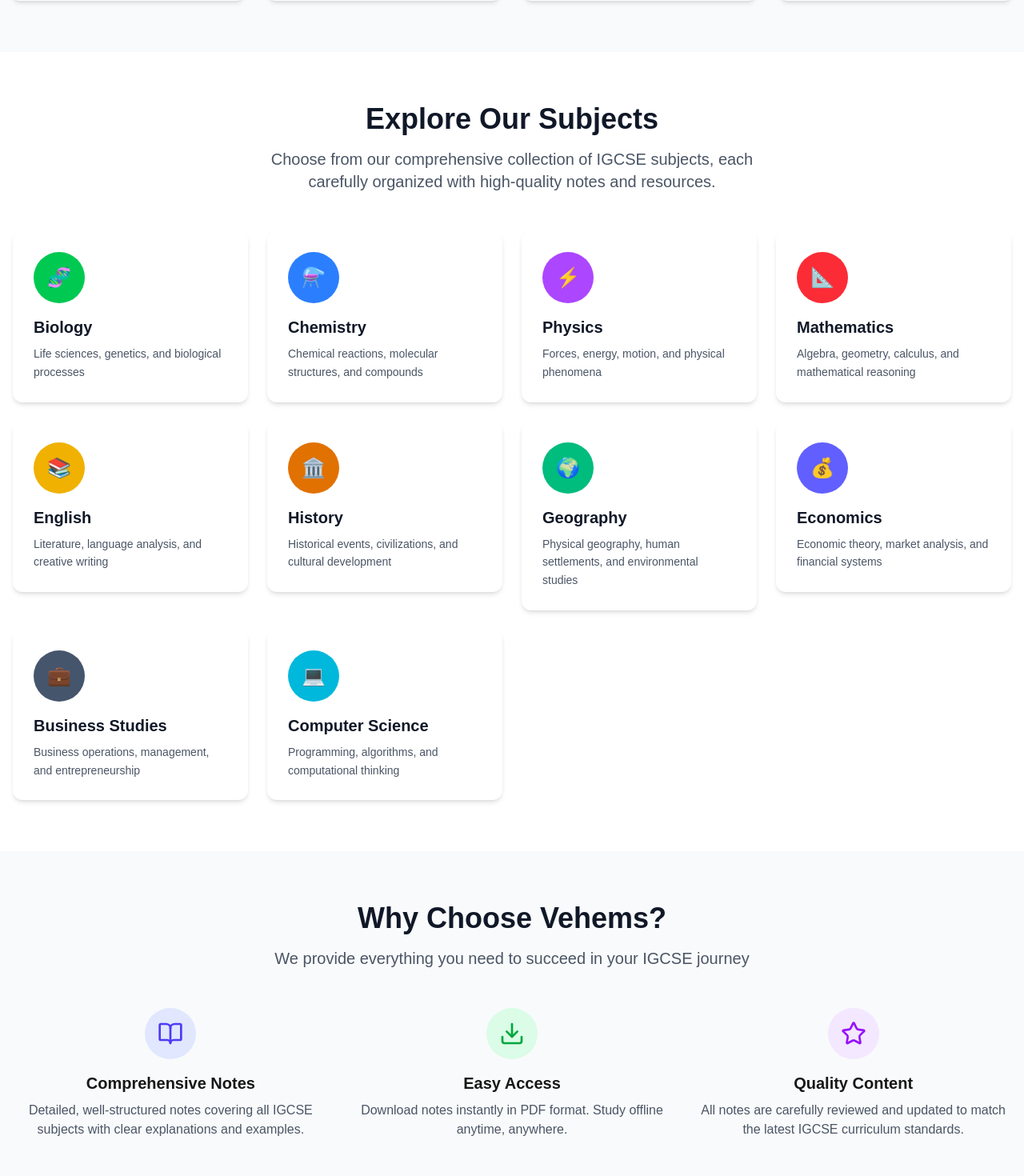
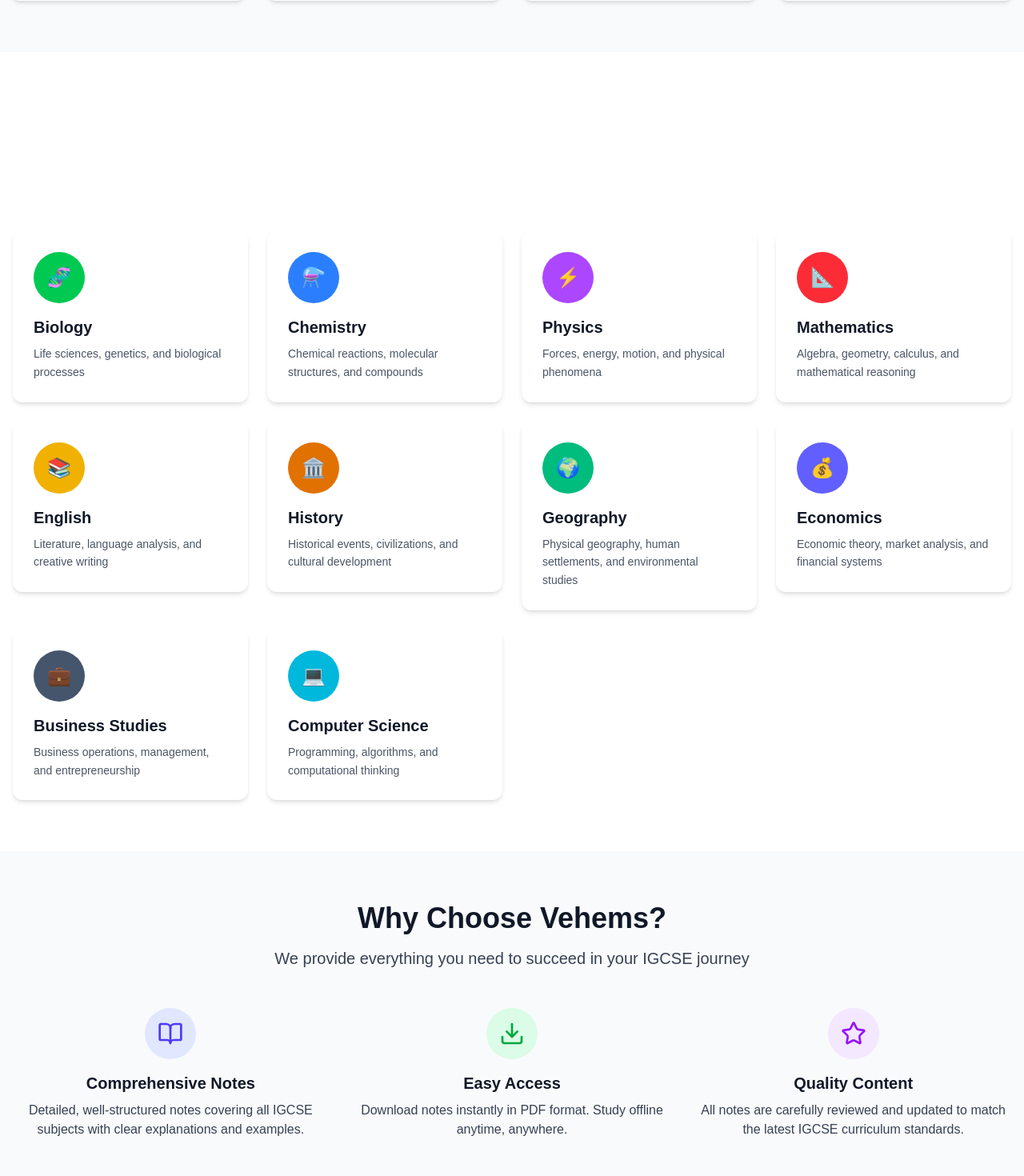
Before and after one commit to hemanialaparthi/vehems, a Next.js app: page / in a window 1280 px wide. Shown: the part 700-2170 px from the top of the page at 80% size. Built offline with nearby package versions, Linux system fonts and the light colour scheme; no server answers.

Commit message:
fix(src/app): color of text.

```diff
--- a/src/app/page.tsx
+++ b/src/app/page.tsx
@@ -102,10 +102,10 @@
             transition={{ duration: 0.8 }}
             className="text-center mb-12"
           >
-            <h2 className="text-4xl font-bold text-gray-900 mb-4">
+            <h2 className="text-4xl font-bold text-white mb-4">
               Explore Our Subjects
             </h2>
-            <p className="text-xl text-gray-600 max-w-2xl mx-auto">
+            <p className="text-xl text-white max-w-2xl mx-auto">
               Choose from our comprehensive collection of IGCSE subjects,
               each carefully organized with high-quality notes and resources.
             </p>
@@ -152,7 +152,7 @@
             <h2 className="text-4xl font-bold text-gray-900 mb-4">
               Why Choose Vehems?
             </h2>
-            <p className="text-xl text-gray-600">
+            <p className="text-xl text-gray-700">
               We provide everything you need to succeed in your IGCSE journey
             </p>
           </motion.div>
@@ -167,8 +167,8 @@
               <div className="bg-indigo-100 w-16 h-16 rounded-full flex items-center justify-center mx-auto mb-4">
                 <BookOpen className="w-8 h-8 text-indigo-600" />
               </div>
-              <h3 className="text-xl font-semibold mb-2">Comprehensive Notes</h3>
-              <p className="text-gray-600">
+              <h3 className="text-xl font-bold text-gray-900 mb-2">Comprehensive Notes</h3>
+              <p className="text-gray-700">
                 Detailed, well-structured notes covering all IGCSE subjects with clear explanations and examples.
               </p>
             </motion.div>
@@ -182,8 +182,8 @@
               <div className="bg-green-100 w-16 h-16 rounded-full flex items-center justify-center mx-auto mb-4">
                 <Download className="w-8 h-8 text-green-600" />
               </div>
-              <h3 className="text-xl font-semibold mb-2">Easy Access</h3>
-              <p className="text-gray-600">
+              <h3 className="text-xl font-bold text-gray-900 mb-2">Easy Access</h3>
+              <p className="text-gray-700">
                 Download notes instantly in PDF format. Study offline anytime, anywhere.
               </p>
             </motion.div>
@@ -197,8 +197,8 @@
               <div className="bg-purple-100 w-16 h-16 rounded-full flex items-center justify-center mx-auto mb-4">
                 <Star className="w-8 h-8 text-purple-600" />
               </div>
-              <h3 className="text-xl font-semibold mb-2">Quality Content</h3>
-              <p className="text-gray-600">
+              <h3 className="text-xl font-bold text-gray-900 mb-2">Quality Content</h3>
+              <p className="text-gray-700">
                 All notes are carefully reviewed and updated to match the latest IGCSE curriculum standards.
               </p>
             </motion.div>
--- a/src/app/subjects/page.tsx
+++ b/src/app/subjects/page.tsx
@@ -18,7 +18,7 @@
           <h1 className="text-4xl md:text-5xl font-bold text-gray-900 mb-4">
             All Subjects
           </h1>
-          <p className="text-xl text-gray-600 max-w-2xl mx-auto">
+          <p className="text-xl text-gray-700 max-w-2xl mx-auto">
             Explore our comprehensive collection of IGCSE subjects.
             Each subject contains carefully curated notes and study materials.
           </p>
@@ -71,7 +71,7 @@
           <h2 className="text-2xl font-bold text-gray-900 mb-4">
             Can't find what you're looking for?
           </h2>
-          <p className="text-gray-600 mb-6">
+          <p className="text-gray-700 mb-6">
             We're constantly adding new subjects and topics.
             Check back regularly for updates!
           </p>
```
